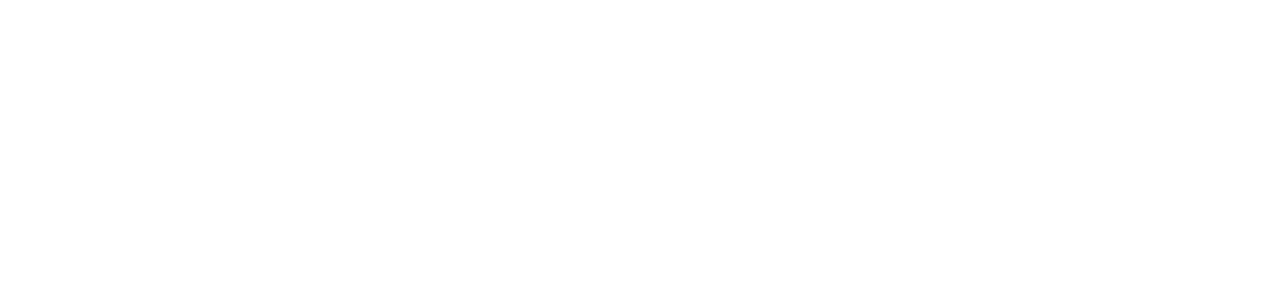
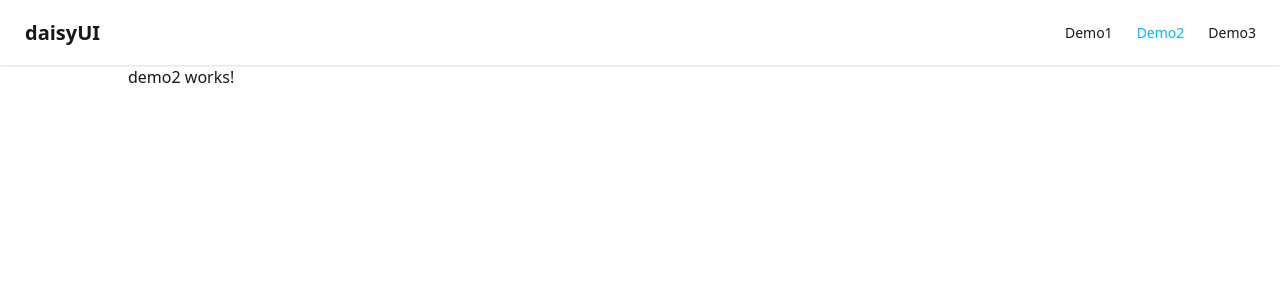
Before and after one commit to L3me05/angular-demo-1, an Angular app: page /demo2 in a window 1280 px wide. Before the commit this address led to /. Shown: the top 300 px of the page. Built offline with nearby package versions, Linux system fonts and the light colour scheme.

Commit message:
feat: 03 navbar and router directive

```diff
--- a/src/app/app.routes.ts
+++ b/src/app/app.routes.ts
@@ -1,3 +1,11 @@
 import { Routes } from '@angular/router';
+import {Demo1} from './features/demo1/demo1';
+import {Demo2} from './features/demo2/demo2';
+import {Demo3} from './features/demo3/demo3';
 
-export const routes: Routes = [];
+export const routes: Routes = [
+  { path: 'demo1', component: Demo1 },
+  { path: 'demo2', component: Demo2 },
+  { path: 'demo3', component: Demo3},
+  { path: '', redirectTo: 'demo1', pathMatch: 'full' }
+];
--- a/src/app/app.ts
+++ b/src/app/app.ts
@@ -1,12 +1,23 @@
 import {CommonModule} from '@angular/common';
 import {Component} from '@angular/core';
+import {RouterOutlet} from '@angular/router';
+import {Navbar} from './core/components/navbar';
 
 
 @Component({
   selector: 'app-root',
   standalone: true,
-  imports: [CommonModule],
+  imports: [CommonModule, RouterOutlet, Navbar],
   template: `
+    <app-navbar />
+
+    <div class="max-w-screen-lg mx-3 lg:mx-auto">
+      <router-outlet />
+    </div>
+
+
+
+
 
 
 
--- /dev/null
+++ b/src/app/core/components/navbar.ts
@@ -0,0 +1,28 @@
+import { Component } from '@angular/core';
+import {RouterLink, RouterLinkActive} from '@angular/router';
+
+@Component({
+  selector: 'app-navbar',
+  imports: [
+    RouterLink,
+    RouterLinkActive
+  ],
+  template: `
+    <div class="navbar bg-base-100 shadow-sm">
+      <div class="flex-1">
+        <a class="btn btn-ghost text-xl">daisyUI</a>
+      </div>
+      <div class="flex-none">
+        <ul class="menu menu-horizontal px-1">
+          <li routerLink="demo1" routerLinkActive="text-sky-400"><a>Demo1</a></li>
+          <li routerLink="demo2" routerLinkActive="text-sky-400"><a>Demo2</a></li>
+          <li routerLink="demo3" routerLinkActive="text-sky-400"><a>Demo3</a></li>
+        </ul>
+      </div>
+    </div>
+  `,
+  styles: ``
+})
+export class Navbar {
+
+}
--- /dev/null
+++ b/src/app/features/demo1/demo1.ts
@@ -0,0 +1,15 @@
+import { Component } from '@angular/core';
+
+@Component({
+  selector: 'app-demo1',
+  imports: [],
+  template: `
+    <p>
+      demo1 works!
+    </p>
+  `,
+  styles: ``
+})
+export class Demo1 {
+
+}
--- /dev/null
+++ b/src/app/features/demo2/demo2.ts
@@ -0,0 +1,15 @@
+import { Component } from '@angular/core';
+
+@Component({
+  selector: 'app-demo2',
+  imports: [],
+  template: `
+    <p>
+      demo2 works!
+    </p>
+  `,
+  styles: ``
+})
+export class Demo2 {
+
+}
--- /dev/null
+++ b/src/app/features/demo3/demo3.ts
@@ -0,0 +1,15 @@
+import { Component } from '@angular/core';
+
+@Component({
+  selector: 'app-demo3',
+  imports: [],
+  template: `
+    <p>
+      demo3 works!
+    </p>
+  `,
+  styles: ``
+})
+export class Demo3 {
+
+}
```
